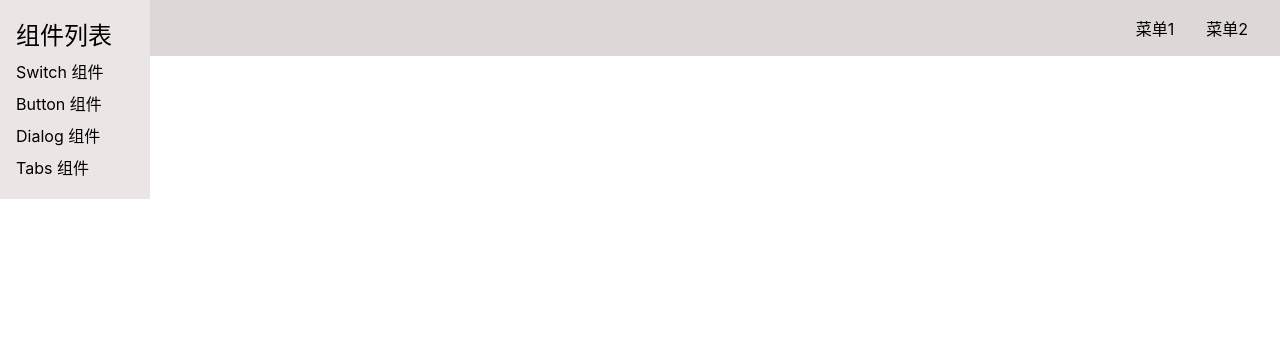
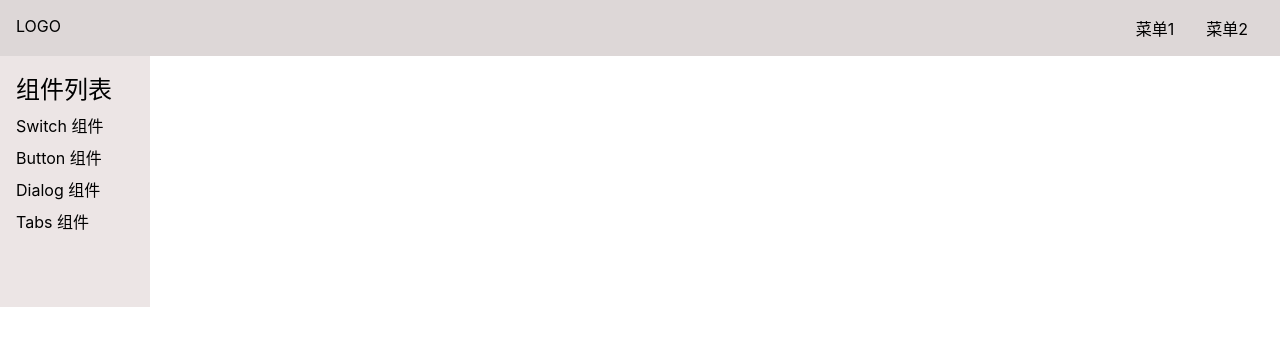
Before and after one commit to Lu9709/wheel-ui-1, a Vue app: page /#/Doc in a window 1280 px wide. Shown: the top 346 px of the page. Built offline with nearby package versions, Linux system fonts and the light colour scheme.

Commit message:
调整top和aside的位置

```diff
--- a/src/components/TopNav.vue
+++ b/src/components/TopNav.vue
@@ -17,7 +17,8 @@
   background: #ddd7d7;
   display: flex;
   padding: 16px;
-
+  position: relative;
+  z-index: 10;
   > .logo {
     max-width: 6em;
     margin-right: auto;
--- a/src/views/Doc.vue
+++ b/src/views/Doc.vue
@@ -34,7 +34,7 @@ export default {
 aside {
   background: #ece5e5;
   width: 150px;
-  padding: 16px;
+  padding:70px 16px;
   position: fixed;
   top: 0;
   left: 0;
```
